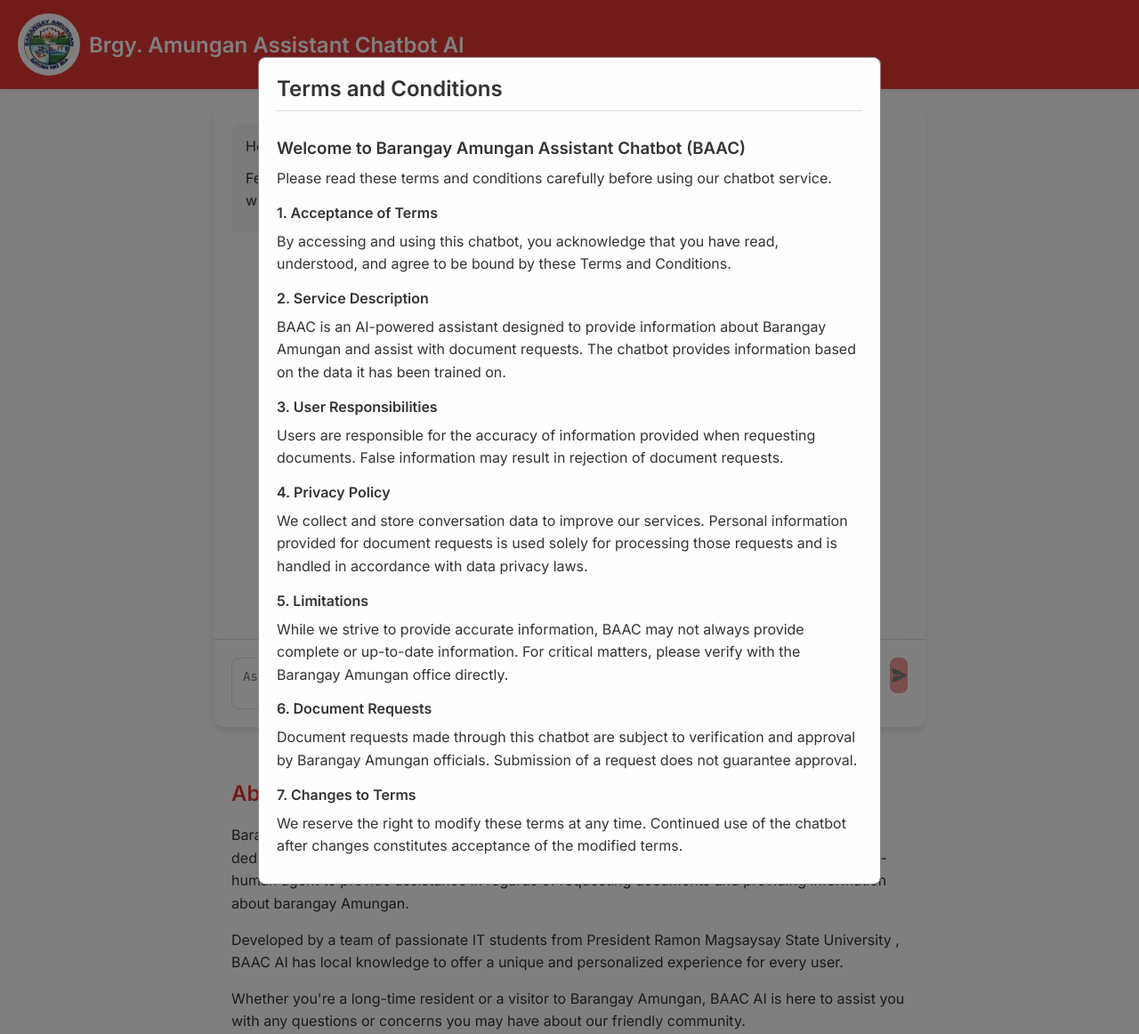
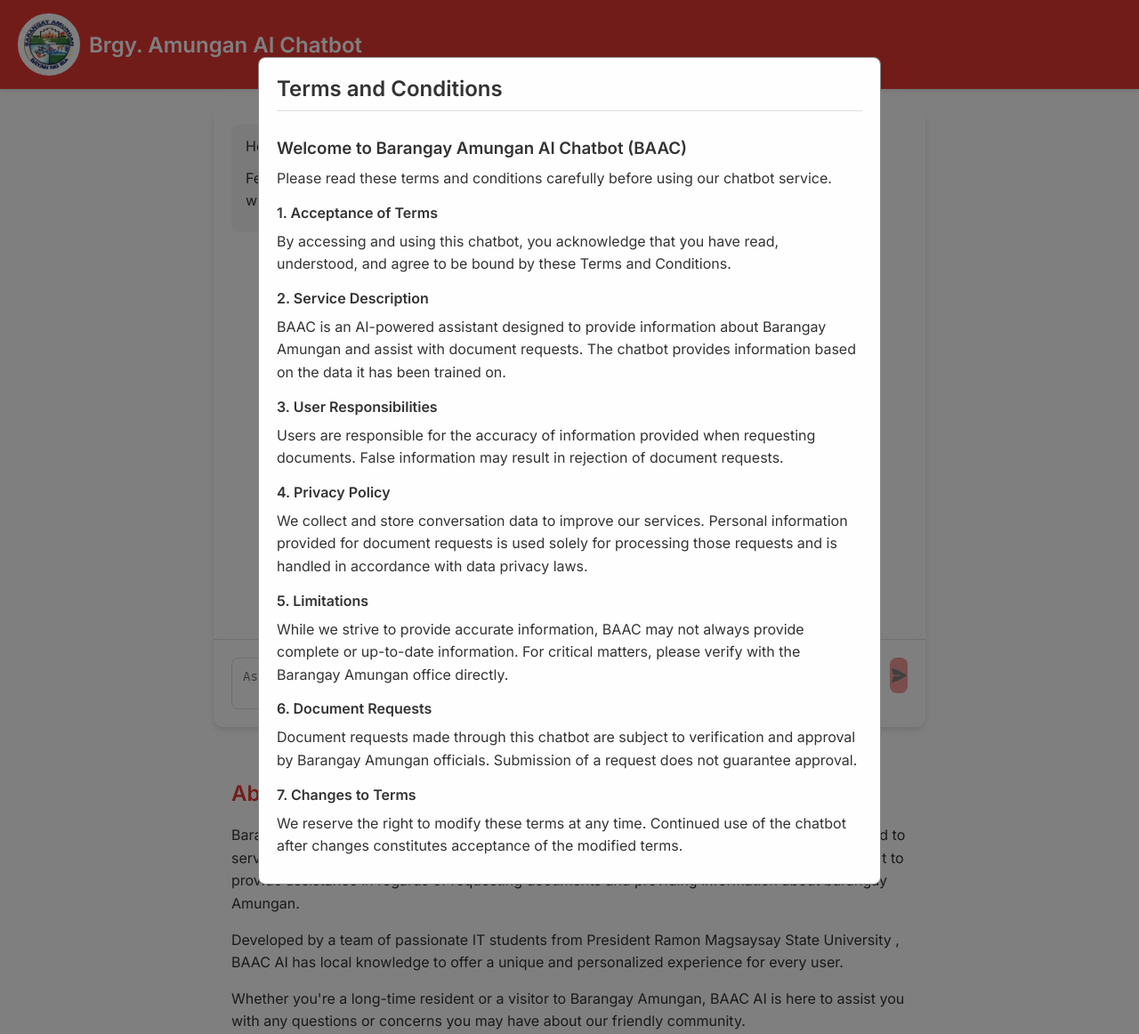
Before and after one commit to Vaujx/BAAC, a Flask app: page / in a window 1280 px wide. Shown: the whole page at 89% size. Run offline with Flask 3, Linux system fonts and the light colour scheme; some libraries are stand-ins or nearby versions.

Commit message:
Update index.html
changed assistants to AI

```diff
--- a/templates/index.html
+++ b/templates/index.html
@@ -3,7 +3,7 @@
 <head>
     <meta charset="UTF-8">
     <meta name="viewport" content="width=device-width, initial-scale=1.0">
-    <title>BAAC AI - Barangay Amungan Assistant Chatbot</title>
+    <title>BAAC - Barangay Amungan AI Chatbot</title>
     <link rel="icon" href="{{ url_for('static', filename='/images/logo.png') }}" type="image/jpeg">
     <link rel="stylesheet" href="{{ url_for('static', filename='styles.css') }}">
     <link href="https://fonts.googleapis.com/css2?family=Inter:wght@300;400;600&display=swap" rel="stylesheet">
@@ -15,7 +15,7 @@
             <h2>Terms and Conditions</h2>
         </div>
         <div class="modal-body">
-            <h3>Welcome to Barangay Amungan Assistant Chatbot (BAAC)</h3>
+            <h3>Welcome to Barangay Amungan AI Chatbot (BAAC)</h3>
             <p>Please read these terms and conditions carefully before using our chatbot service.</p>
 
             <h4>1. Acceptance of Terms</h4>
@@ -54,7 +54,7 @@
     </defs>
     <circle cx="50" cy="50" r="45" fill="url(#logoPattern)" stroke="white" stroke-width="10" />
   </svg>
-  <h1>Brgy. Amungan Assistant Chatbot AI</h1>
+  <h1>Brgy. Amungan AI Chatbot</h1>
     </div>
 
     </header>
@@ -77,7 +77,7 @@
 
     <div class="about-us">
         <h2>About Us</h2>
-        <p>Barangay Amungan Assistant Chatbot (BAAC) AI is an advanced artificial intelligence assistant dedicated to serving the residents of Barangay Amungan. Our mission is to provide a helpful non-human agent to provide assistance in regards of requesting documents and providing information about barangay Amungan.</p>
+        <p>Barangay Amungan AI Chatbot (BAAC) AI is an advanced artificial intelligence assistant dedicated to serving the residents of Barangay Amungan. Our mission is to provide a helpful non-human agent to provide assistance in regards of requesting documents and providing information about barangay Amungan.</p>
         <p>Developed by a team of passionate IT students from President Ramon Magsaysay State University , BAAC AI has local knowledge to offer a unique and personalized experience for every user.</p>
         <p>Whether you're a long-time resident or a visitor to Barangay Amungan, BAAC AI is here to assist you with any questions or concerns you may have about our friendly community.</p>
     </div>
@@ -135,7 +135,7 @@
             -->
 
     <footer>
-        <p> 2025 BAAC AI - Barangay Amungan Assistant Chatbot. All rights reserved.</p>
+        <p> 2025 BAAC - Barangay Amungan AI Chatbot. All rights reserved.</p>
     </footer>
 
     <script src="{{ url_for('static', filename='script.js') }}"></script>
```
